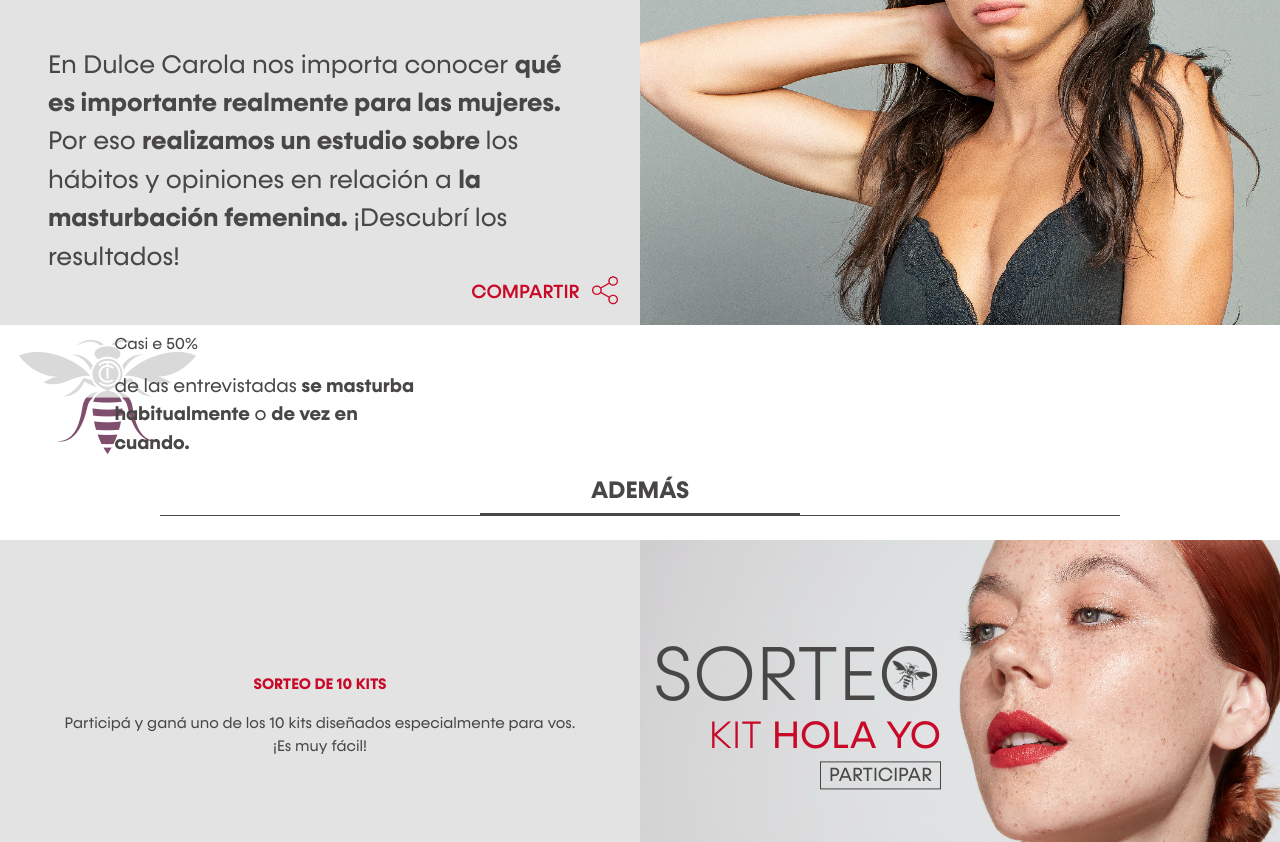
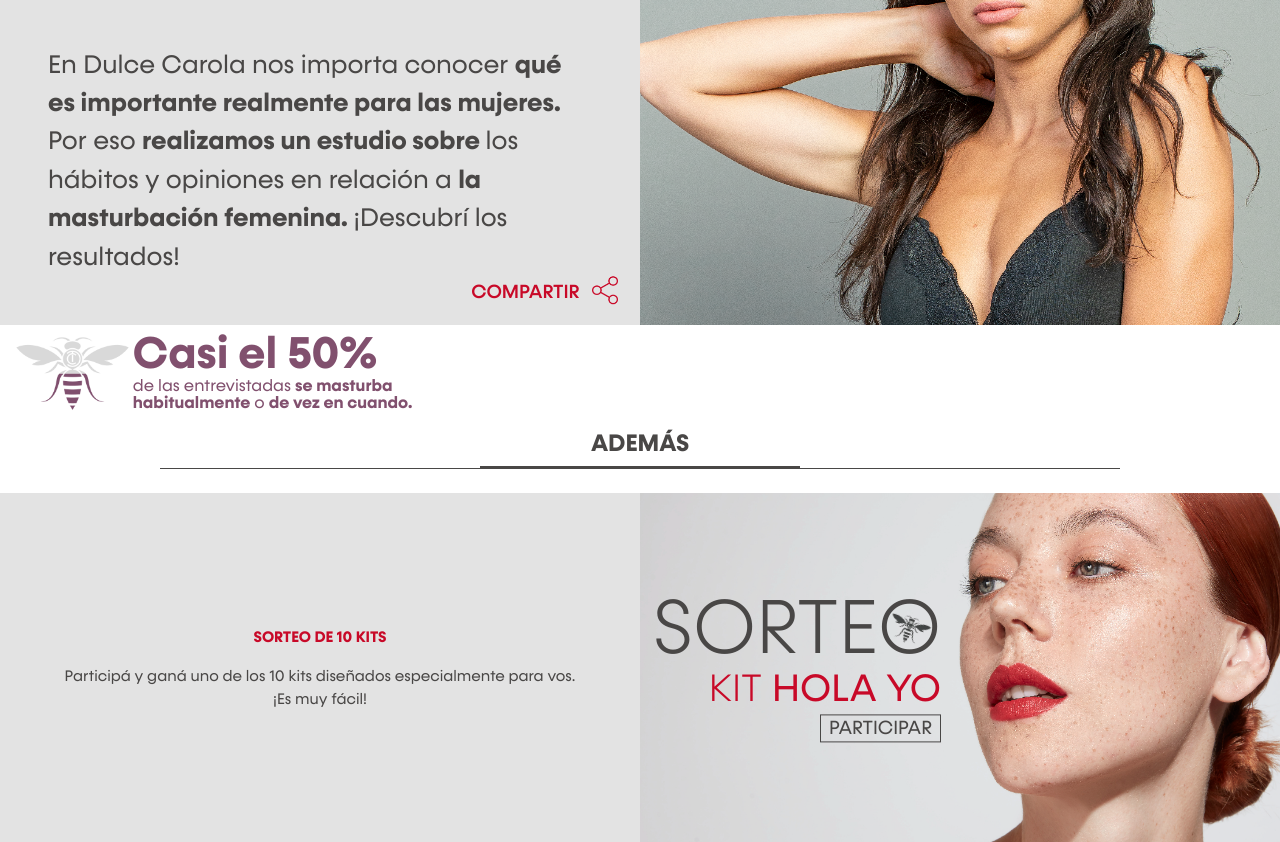
Before and after one commit to jonwilm/dulcecarola, a Django app: page /estadisticas in a window 1280 px wide. Shown: the part 474-1316 px from the top of the page. Run offline with Django 3.2, Linux system fonts and the light colour scheme; some libraries are stand-ins or nearby versions.

Commit message:
Estadisticas 2 init

```diff
--- a/static/assets/css/styles.css
+++ b/static/assets/css/styles.css
@@ -526,24 +526,34 @@ button.compartir img {
   text-align: start;
 }
 .sec-estadisticas-02 .content-img {
-  width: 8vw;
-  height: auto;
+  flex-basis: 30%
 }
 .sec-estadisticas-02 .content-text {
-  color: ;
+  flex-basis: 70%;
 }
 .sec-estadisticas-02 .content-text .title {
-
+  margin: 0;
+  line-height: 1;
+  color: #81506E;
+  font-size: 8.5vw;
+  font-weight: 700;
 }
 .sec-estadisticas-02 .content-text .text {
-  color: #494746;
-  font-size: 1.5vw;
+  color: #81506E;
+  font-size: 3.5vw;
   margin: 0;
-  text-align: start;
+  line-height: 1;
 }
 @media (min-width: 768px) {
   .sec-estadisticas-intro .content .sec-text .text {
     font-size: 2vw;
+  }
+  .sec-estadisticas-02 .content-text .title {
+    font-size: 3.5vw;
+  }
+
+  .sec-estadisticas-02 .content-text .text {
+    font-size: 1.3vw;
   }
 }
 /* -------------------------------------- */
--- a/templates/estadisticas.html
+++ b/templates/estadisticas.html
@@ -29,12 +29,12 @@
   <div class="container-fluid">
     <div class="row">
       <div class="col-12 col-md-4">
-        <div class="d-flex">
+        <div class="d-flex align-items-center">
           <div class="content-img">
-            <img src="{% static 'assets/images/estadisticas/logo50.png' %}" alt="50%">
+            <img class="w-100" src="{% static 'assets/images/estadisticas/logo50.png' %}" alt="50%">
           </div>
           <div class="content-text">
-            <p class="title">Casi e 50%</p>
+            <p class="title">Casi el 50%</p>
             <p class="text">de las entrevistadas <strong>se masturba habitualmente</strong> o <strong>de vez en cuando.</strong></p>
           </div>
         </div>
```
